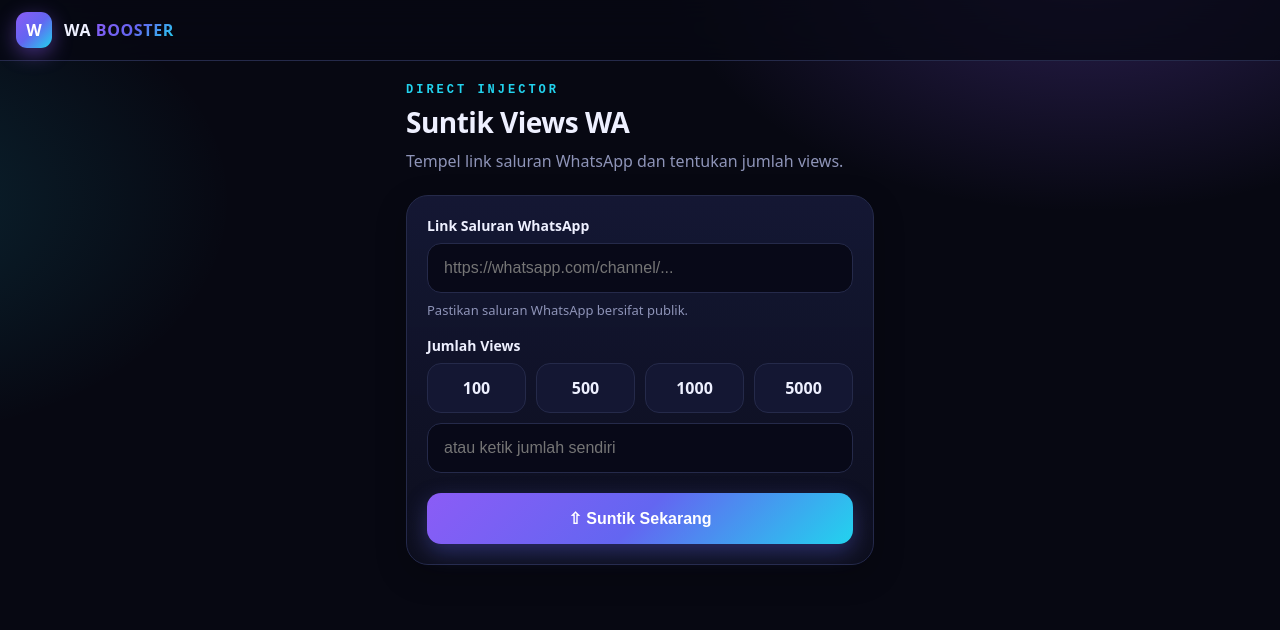
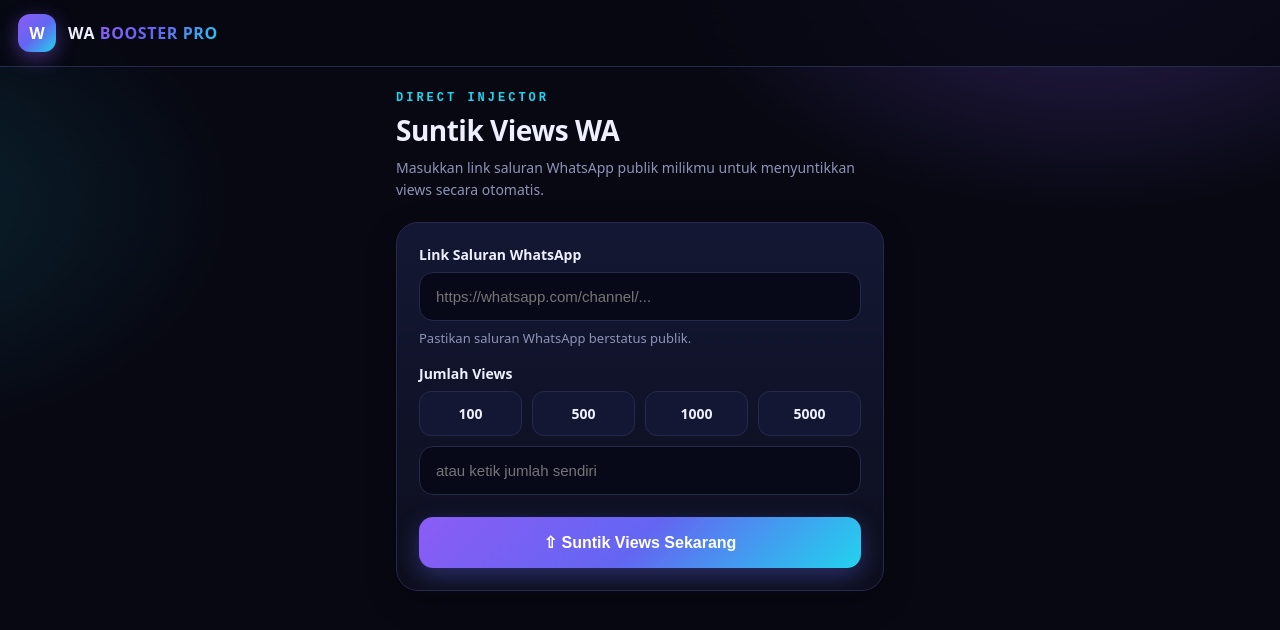
Before and after one commit to alexxsidu-netizen/Bosterwa, a plain HTML site: page index.html in a window 1280 px wide. Drawn offline with Linux system fonts and the light colour scheme.

Commit message:
Update index.html

```diff
--- a/index.html
+++ b/index.html
@@ -2,50 +2,104 @@
 <html lang="id">
 <head>
 <meta charset="UTF-8">
-<meta name="viewport" content="width=device-width, initial-scale=1, viewport-fit=cover">
+<meta name="viewport" content="width=device-width, initial-scale=1.0, viewport-fit=cover">
 <meta name="theme-color" content="#070812">
-<title>WA CHANNEL BOOSTER</title>
+<title>WA CHANNEL BOOSTER PRO</title>
 <style>
-:root{--bg:#070812;--panel:#0e1020;--panel2:#141733;--line:#252a4a;--tx:#eef0ff;--mu:#8e94b8;--a:#8b5cf6;--a2:#22d3ee;--ok:#34d399;--err:#fb7185;--grad:linear-gradient(135deg,#8b5cf6 0%,#6366f1 50%,#22d3ee 100%)}
-*{box-sizing:border-box;-webkit-tap-highlight-color:transparent}
-body{margin:0;color:var(--tx);font-family:system-ui,-apple-system,"Segoe UI",Roboto,sans-serif;min-height:100vh;background:radial-gradient(700px 420px at 85% -5%,rgba(139,92,246,.28),transparent 60%),radial-gradient(600px 400px at -10% 25%,rgba(34,211,238,.14),transparent 60%),var(--bg);background-attachment:fixed}
-.top{position:sticky;top:0;z-index:20;display:flex;align-items:center;gap:12px;padding:12px 16px;padding-top:calc(12px + env(safe-area-inset-top,0px));background:rgba(7,8,18,.78);backdrop-filter:blur(14px);border-bottom:1px solid var(--line)}
-.logo{width:36px;height:36px;border-radius:11px;background:var(--grad);display:grid;place-items:center;font-weight:900;color:#fff;box-shadow:0 6px 20px rgba(139,92,246,.45)}
-.brand{font-weight:800;letter-spacing:.6px}.brand b{background:var(--grad);-webkit-background-clip:text;background-clip:text;color:transparent}
-main{max-width:500px;margin:0 auto;padding:22px 16px 40px}
-.eyebrow{font:600 12px ui-monospace,monospace;letter-spacing:3px;color:var(--a2);text-transform:uppercase}
-h1{font-size:28px;margin:6px 0 8px;letter-spacing:-.5px}
-.sub{color:var(--mu);line-height:1.6;margin:0 0 20px}
-.card{background:linear-gradient(180deg,rgba(26,30,66,.7),rgba(14,16,32,.85));border:1px solid var(--line);border-radius:22px;padding:20px;margin-bottom:18px;box-shadow:0 10px 30px rgba(0,0,0,.25)}
-label{display:block;font-weight:700;font-size:14px;margin:16px 0 8px}
-input[type=text],input[type=number]{width:100%;padding:15px 16px;border-radius:14px;border:1px solid var(--line);background:#080918;color:var(--tx);font-size:16px;outline:none}
-input:focus{border-color:var(--a);box-shadow:0 0 0 3px rgba(139,92,246,.2)}
-.btn{display:block;width:100%;padding:16px;border-radius:14px;border:0;background:var(--grad);color:#fff;font-weight:800;font-size:16px;cursor:pointer;margin-top:20px;box-shadow:0 8px 22px rgba(99,102,241,.35)}
-.btn:active{transform:scale(.98)}.btn:disabled{opacity:.4}
-.chips{display:grid;grid-template-columns:repeat(4,1fr);gap:10px}
-.chip{padding:13px 0;border-radius:14px;border:1px solid var(--line);background:var(--panel2);color:var(--tx);font-weight:700;cursor:pointer;text-align:center}
-.hint{color:var(--mu);font-size:13px;line-height:1.5;margin-top:8px}
-.msg{font:13px ui-monospace,monospace;margin-top:14px;word-break:break-word;line-height:1.5;padding:12px;border-radius:12px;display:none}
-.msg.ok{color:var(--ok);background:rgba(52,211,153,.1);display:block;border:1px solid rgba(52,211,153,.2)}
-.msg.err{color:var(--err);background:rgba(251,113,133,.1);display:block;border:1px solid rgba(251,113,133,.2)}
+:root {
+  --bg: #070812;
+  --panel: #0e1020;
+  --panel2: #141733;
+  --line: #252a4a;
+  --tx: #eef0ff;
+  --mu: #8e94b8;
+  --a: #8b5cf6;
+  --a2: #22d3ee;
+  --ok: #34d399;
+  --err: #fb7185;
+  --grad: linear-gradient(135deg, #8b5cf6 0%, #6366f1 50%, #22d3ee 100%);
+}
+* { box-sizing: border-box; -webkit-tap-highlight-color: transparent; }
+body {
+  margin: 0; color: var(--tx);
+  font-family: system-ui, -apple-system, sans-serif;
+  min-height: 100vh;
+  background: radial-gradient(700px 420px at 85% -5%, rgba(139,92,246,.28), transparent 60%),
+              radial-gradient(600px 400px at -10% 25%, rgba(34,211,238,.14), transparent 60%),
+              var(--bg);
+  background-attachment: fixed;
+}
+.top {
+  position: sticky; top: 0; z-index: 20;
+  display: flex; align-items: center; gap: 12px;
+  padding: 14px 18px;
+  background: rgba(7,8,18,.8);
+  backdrop-filter: blur(14px);
+  border-bottom: 1px solid var(--line);
+}
+.logo {
+  width: 38px; height: 38px; border-radius: 12px;
+  background: var(--grad); display: grid; place-items: center;
+  font-weight: 900; color: #fff; box-shadow: 0 6px 20px rgba(139,92,246,.45);
+}
+.brand { font-weight: 800; letter-spacing: .6px; font-size: 16px; }
+.brand b { background: var(--grad); -webkit-background-clip: text; background-clip: text; color: transparent; }
+main { max-width: 520px; margin: 0 auto; padding: 24px 16px 40px; }
+.eyebrow { font: 600 12px ui-monospace, monospace; letter-spacing: 3px; color: var(--a2); text-transform: uppercase; }
+h1 { font-size: 28px; margin: 6px 0 8px; letter-spacing: -.5px; }
+.sub { color: var(--mu); line-height: 1.6; margin: 0 0 20px; font-size: 14px; }
+.card {
+  background: linear-gradient(180deg, rgba(26,30,66,.7), rgba(14,16,32,.85));
+  border: 1px solid var(--line); border-radius: 22px; padding: 22px;
+  box-shadow: 0 10px 30px rgba(0,0,0,.3);
+}
+label { display: block; font-weight: 700; font-size: 14px; margin: 16px 0 8px; }
+input[type=text], input[type=number] {
+  width: 100%; padding: 15px 16px; border-radius: 14px;
+  border: 1px solid var(--line); background: #080918; color: var(--tx);
+  font-size: 15px; outline: none; transition: .2s;
+}
+input:focus { border-color: var(--a); box-shadow: 0 0 0 3px rgba(139,92,246,.25); }
+.btn {
+  display: block; width: 100%; padding: 16px; border-radius: 14px; border: 0;
+  background: var(--grad); color: #fff; font-weight: 800; font-size: 16px;
+  cursor: pointer; margin-top: 22px; box-shadow: 0 8px 22px rgba(99,102,241,.35);
+  transition: transform .1s;
+}
+.btn:active { transform: scale(.98); }
+.btn:disabled { opacity: .5; cursor: not-allowed; }
+.chips { display: grid; grid-template-columns: repeat(4, 1fr); gap: 10px; }
+.chip {
+  padding: 12px 0; border-radius: 12px; border: 1px solid var(--line);
+  background: var(--panel2); color: var(--tx); font-weight: 700;
+  cursor: pointer; text-align: center; font-size: 14px; transition: .2s;
+}
+.chip:hover { border-color: var(--a); background: rgba(139,92,246,.15); }
+.hint { color: var(--mu); font-size: 13px; line-height: 1.5; margin-top: 8px; }
+.msg {
+  font: 13px ui-monospace, monospace; margin-top: 16px; word-break: break-word;
+  line-height: 1.5; padding: 14px; border-radius: 14px; display: none;
+}
+.msg.ok { color: var(--ok); background: rgba(52,211,153,.12); display: block; border: 1px solid rgba(52,211,153,.25); }
+.msg.err { color: var(--err); background: rgba(251,113,133,.12); display: block; border: 1px solid rgba(251,113,133,.25); }
 </style>
 </head>
 <body>
 
 <header class="top">
   <div class="logo">W</div>
-  <div class="brand">WA <b>BOOSTER</b></div>
+  <div class="brand">WA <b>BOOSTER PRO</b></div>
 </header>
 
 <main>
   <div class="eyebrow">Direct Injector</div>
   <h1>Suntik Views WA</h1>
-  <p class="sub">Tempel link saluran WhatsApp dan tentukan jumlah views.</p>
+  <p class="sub">Masukkan link saluran WhatsApp publik milikmu untuk menyuntikkan views secara otomatis.</p>
 
   <div class="card">
     <label style="margin-top:0">Link Saluran WhatsApp</label>
     <input type="text" id="lnk" placeholder="https://whatsapp.com/channel/..." autocapitalize="off" autocomplete="off">
-    <div class="hint">Pastikan saluran WhatsApp bersifat publik.</div>
+    <div class="hint">Pastikan saluran WhatsApp berstatus publik.</div>
 
     <label>Jumlah Views</label>
     <div class="chips">
@@ -56,16 +110,19 @@
     </div>
     <input type="number" id="qty" inputmode="numeric" placeholder="atau ketik jumlah sendiri" style="margin-top:10px">
 
-    <button class="btn" id="btnSend">⇧ Suntik Sekarang</button>
+    <button class="btn" id="btnSend">⇧ Suntik Views Sekarang</button>
     <div class="msg" id="msgBox"></div>
   </div>
 </main>
 
 <script>
+// ==========================================
+// ISI DATA PANEL SMM MILIKMU DI SINI
+// ==========================================
 const CONFIG = {
-  apiUrl: 'https://domain-panel-smm.com/api/v2', // Masukkan URL API Provider SMM
-  apiKey: 'ISI_API_KEY_KAMU_DI_SINI',            // Masukkan API Key Provider SMM
-  serviceId: '1234'                             // Masukkan ID Layanan Views WhatsApp
+  apiUrl: 'https://domain-panel-smm-kamu.com/api/v2', // Ganti dengan URL API Panel SMM
+  apiKey: 'ISI_API_KEY_KAMU_DI_SINI',                  // Ganti dengan API Key akun Panel SMM
+  serviceId: '1234'                                   // Ganti dengan ID Layanan Views WA
 };
 
 function setQty(val) {
@@ -91,34 +148,40 @@
   }
 
   btn.disabled = true;
-  showMsg('Memproses suntikan views...', true);
+  showMsg('⏳ Memproses dan menyuntikkan views...', true);
 
   try {
-    const formData = new FormData();
-    formData.append('key', CONFIG.apiKey);
-    formData.append('action', 'add');
-    formData.append('service', CONFIG.serviceId);
-    formData.append('link', link);
-    formData.append('quantity', qty);
+    const bodyData = new URLSearchParams();
+    bodyData.append('key', CONFIG.apiKey);
+    bodyData.append('action', 'add');
+    bodyData.append('service', CONFIG.serviceId);
+    bodyData.append('link', link);
+    bodyData.append('quantity', qty);
 
-    const res = await fetch(CONFIG.apiUrl, {
+    // Menggunakan CORS Proxy agar request tidak diblokir GitHub Pages / Browser
+    const proxyUrl = 'https://corsproxy.io/?' + encodeURIComponent(CONFIG.apiUrl);
+
+    const res = await fetch(proxyUrl, {
       method: 'POST',
-      body: formData
+      headers: {
+        'Content-Type': 'application/x-www-form-urlencoded'
+      },
+      body: bodyData.toString()
     });
 
     const data = await res.json();
 
     if (data.order) {
-      showMsg('✓ Sukses! Views berhasil disuntikkan.', true);
+      showMsg('✓ Sukses! Views berhasil disuntikkan. Order ID: ' + data.order, true);
       document.getElementById('lnk').value = '';
       document.getElementById('qty').value = '';
     } else if (data.error) {
-      showMsg('✗ Gagal: ' + data.error, false);
+      showMsg('✗ Gagal dari SMM: ' + data.error, false);
     } else {
-      showMsg('✗ Terjadi kesalahan pada server provider.', false);
+      showMsg('✗ Respon server provider tidak valid.', false);
     }
   } catch (err) {
-    showMsg('✗ Gagal terhubung ke provider SMM.', false);
+    showMsg('✗ Gagal terhubung ke SMM. Pastikan apiUrl, apiKey, & serviceId di CONFIG sudah benar!', false);
   } finally {
     btn.disabled = false;
   }
```
